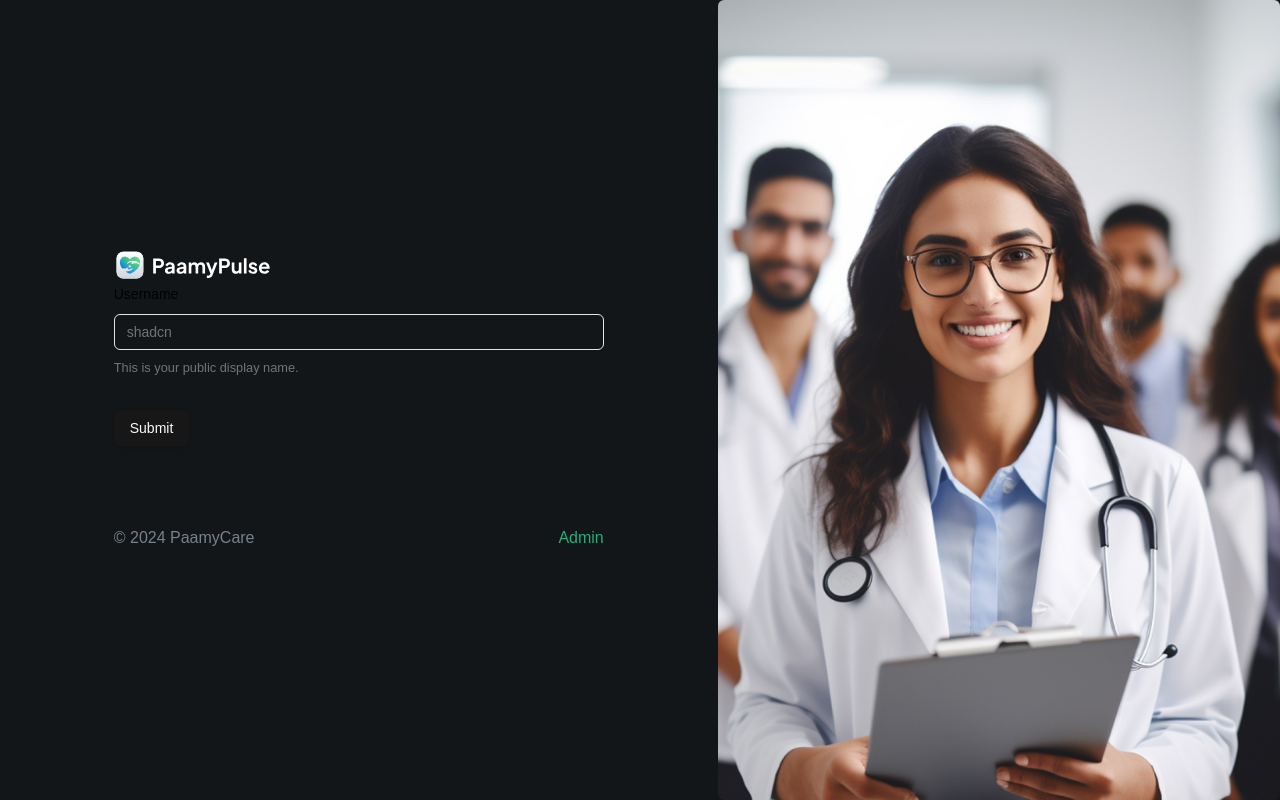
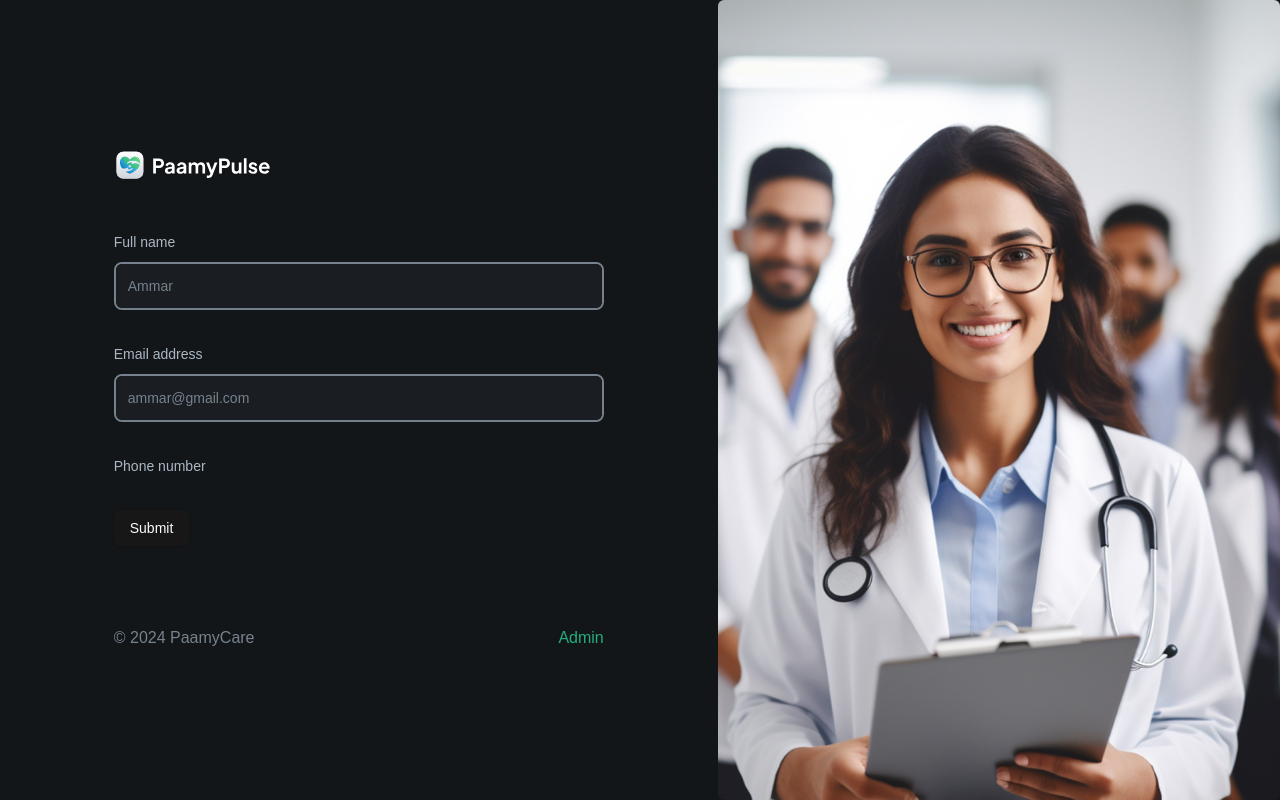
Before and after one commit to Ammarmyp/healthCareSystem, a Next.js app: page / in a window 1280 px wide. Built offline with nearby package versions, Linux system fonts and the light colour scheme.

Commit message:
custom form field with field type for input

```diff
--- a/app/page.tsx
+++ b/app/page.tsx
@@ -12,7 +12,7 @@ export default function Home() {
             alt="logo"
             width={1000}
             height={1000}
-            className="h-8 w-fit"
+            className="h-8 w-fit mb-12"
           />
           <PatientForm />
           <div className="text-base mt-20 flex justify-between">
--- /dev/null
+++ b/components/CustomFormField.tsx
@@ -0,0 +1,84 @@
+import React from "react";
+import {
+  FormField,
+  FormItem,
+  FormLabel,
+  FormControl,
+  FormDescription,
+  FormMessage,
+} from "./ui/form";
+import { Input } from "./ui/input";
+import { Control } from "react-hook-form";
+import Image from "next/image";
+
+export enum FormFieldTypes {
+  INPUT = "input",
+  TEXTAREA = "textarea",
+  PHONE_INPUT = "phoneInput",
+  CHECKBOX = "checkbox",
+}
+
+interface CustomProps {
+  control: Control<any>;
+  name: string;
+  label?: string;
+  placeholder?: string;
+  fieldType: FormFieldTypes;
+  iconSrc?: string;
+  iconAlt?: string;
+}
+
+const RenderItem = ({ field, props }: { field: any; props: CustomProps }) => {
+  switch (props.fieldType) {
+    case FormFieldTypes.INPUT:
+      return (
+        <div className="flex rounded-lg border-2 border-dark-600 bg-dark-400">
+          {props.iconSrc && (
+            <Image
+              src={props.iconSrc}
+              alt={props.iconAlt || "icon"}
+              height={24}
+              width={24}
+              className="ml-2"
+            />
+          )}
+          <FormControl>
+            <Input
+              placeholder={props.placeholder}
+              {...field}
+              className="border-0 bg-dark-400 text-white placeholder:text-dark-600 border-dark-500 h-11 focus-visible:ring-0  focus-visible:ring-offset-0 "
+            />
+          </FormControl>
+        </div>
+      );
+
+    case FormFieldTypes.PHONE_INPUT:
+      return <FormControl></FormControl>;
+
+    default:
+      return null;
+  }
+};
+
+const CustomFormField = (props: CustomProps) => {
+  const { control, name, label } = props;
+  return (
+    <FormField
+      control={control}
+      name={name}
+      render={({ field }) => (
+        <FormItem className="flex-1">
+          {props.fieldType !== FormFieldTypes.CHECKBOX && label && (
+            <FormLabel className="text-[14px] leading-4 font-medium text-dark-700">
+              {label}
+            </FormLabel>
+          )}
+          <RenderItem field={field} props={props} />
+          <FormMessage className=" text-red-400" />
+        </FormItem>
+      )}
+    />
+  );
+};
+
+export default CustomFormField;
--- a/components/forms/PatientForm.tsx
+++ b/components/forms/PatientForm.tsx
@@ -15,6 +15,7 @@ import {
   FormMessage,
 } from "@/components/ui/form";
 import { Input } from "@/components/ui/input";
+import CustomFormField, { FormFieldTypes } from "../CustomFormField";
 
 const formSchema = z.object({
   username: z.string().min(2, {
@@ -41,21 +42,26 @@ const PatientForm = () => {
   return (
     <Form {...form}>
       <form onSubmit={form.handleSubmit(onSubmit)} className="space-y-8">
-        <FormField
+        <CustomFormField
           control={form.control}
-          name="username"
-          render={({ field }) => (
-            <FormItem>
-              <FormLabel>Username</FormLabel>
-              <FormControl>
-                <Input placeholder="shadcn" {...field} />
-              </FormControl>
-              <FormDescription>
-                This is your public display name.
-              </FormDescription>
-              <FormMessage className=" text-green-500" />
-            </FormItem>
-          )}
+          label="Full name"
+          name="fullname"
+          placeholder="Ammar"
+          fieldType={FormFieldTypes.INPUT}
+        />
+        <CustomFormField
+          control={form.control}
+          label="Email address"
+          name="email"
+          placeholder="ammar@gmail.com"
+          fieldType={FormFieldTypes.INPUT}
+        />
+        <CustomFormField
+          control={form.control}
+          label="Phone number"
+          name="phoneNumber"
+          placeholder="+2519****"
+          fieldType={FormFieldTypes.PHONE_INPUT}
         />
         <Button type="submit">Submit</Button>
       </form>
```
